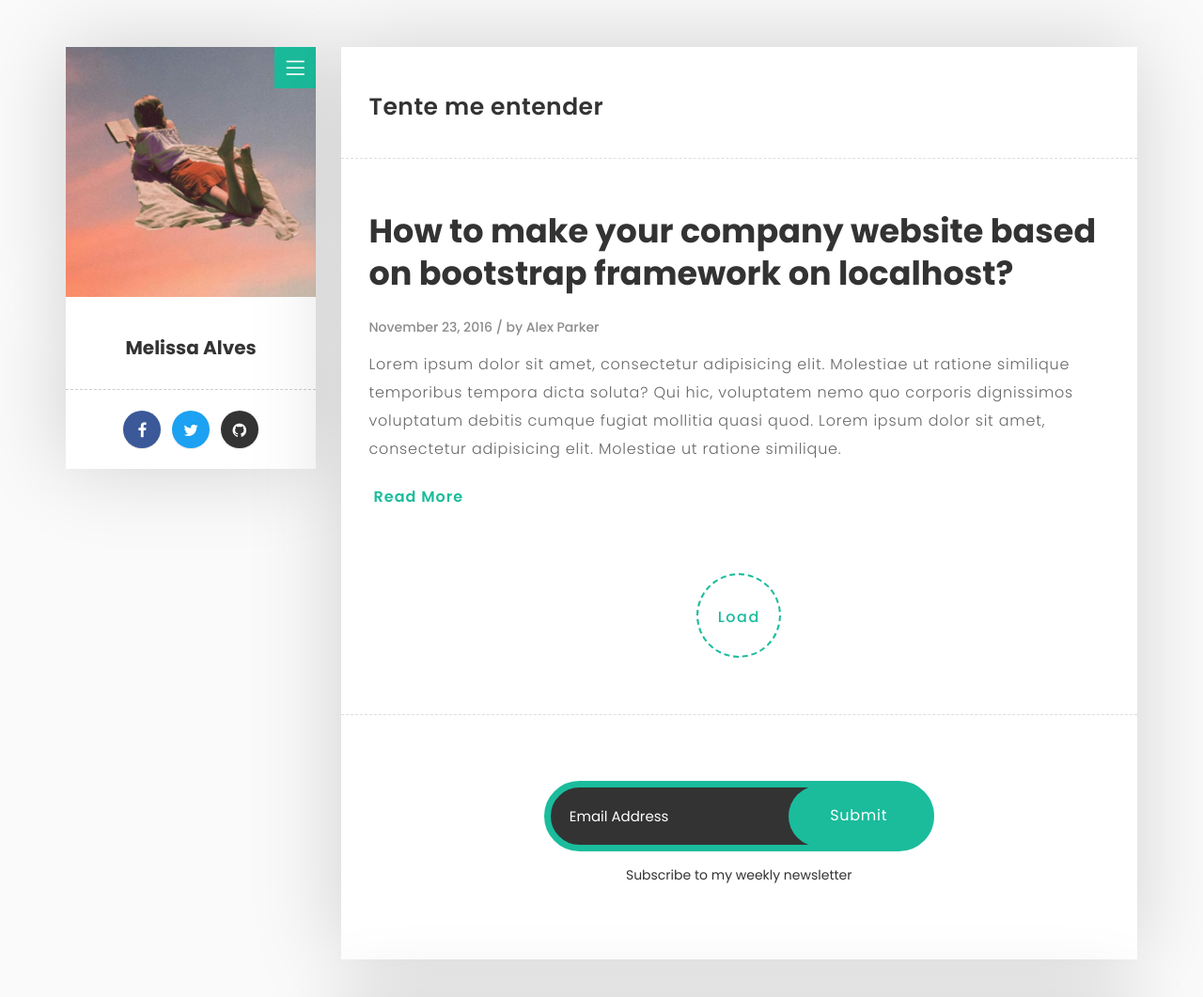
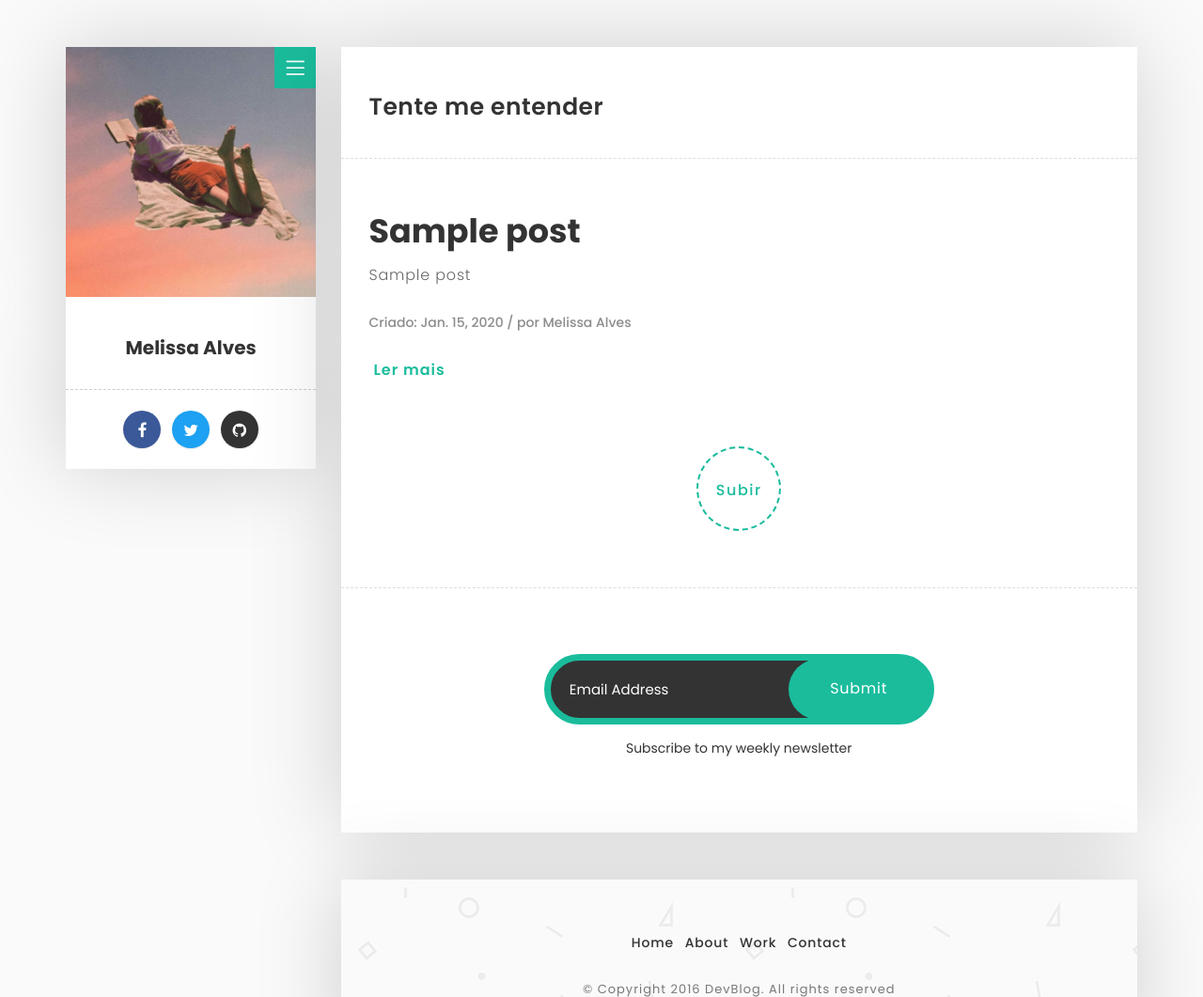
Before and after one commit to ericksonlopes/Django-practical-project-TenteMeEntender, a Django app: page / in a window 1280 px wide. Shown: the top 1061 px of the page at 94% size. Run offline with Django 3.2, Linux system fonts and the light colour scheme; tables that the repository leaves empty hold one stand-in row (values such as "Sample post"); some libraries are stand-ins or nearby versions.

Commit message:
loading database post on home page

```diff
--- a/website/templates/index.html
+++ b/website/templates/index.html
@@ -116,21 +116,24 @@
 
 
                                 <!-- Blog Post Start -->
+                                {% for post in posts %}
                                 <div class="col-md-12 blog-post">
                                     <div class="post-title">
-                                      <a href="single.html"><h1>How to make your company website based on bootstrap framework on localhost?</h1></a>
+                                      <a href="single.html"><h1>{{ post.title }}</h1></a>
                                     </div>
+                                    <p>{{ post.sub_title }}</p>
                                     <div class="post-info">
-                                    	<span>November 23, 2016 / by Alex Parker</span>
+                                    	<span>Criado: {{ post.date_post }} / por Melissa Alves</span>
                                     </div>
-                                    <p>Lorem ipsum dolor sit amet, consectetur adipisicing elit. Molestiae ut ratione similique temporibus tempora dicta soluta? Qui hic, voluptatem nemo quo corporis dignissimos voluptatum debitis cumque fugiat mollitia quasi quod. Lorem ipsum dolor sit amet, consectetur adipisicing elit. Molestiae ut ratione similique.</p>
-                                    <a href="single.html" class="button button-style button-anim fa fa-long-arrow-right"><span>Read More</span></a>
+
+                                    <a href="single.html" class="button button-style button-anim fa fa-long-arrow-right"><span>Ler mais</span></a>
                                 </div>
+                                {% endfor %}
                                 <!-- Blog Post End -->
 
 
                                 <div class="col-md-12 text-center">
-                                 <a href="javascript:void(0)" id="load-more-post" class="load-more-button">Load</a>
+                                 <a href="javascript:void(0)" id="load-more-post" class="load-more-button">Subir</a>
                                  <div id="post-end-message"></div>
                                 </div>
 
--- a/website/views.py
+++ b/website/views.py
@@ -1,5 +1,7 @@
 from django.shortcuts import render
+from .models import Post
 
 
 def home_page(request):
-    return render(request, 'index.html')
+    data = Post.objects.all()
+    return render(request, 'index.html', {'posts': data})
```
Also changed, not shown: website/templates/single.html (+7 -6 lines), website/models.py (line endings or trailing spaces).
